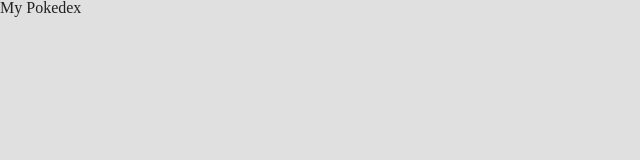
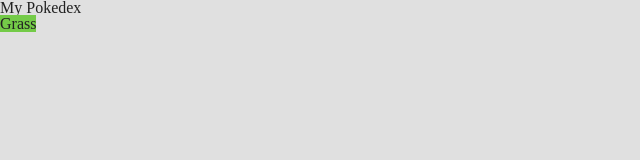
Before and after one commit to alexlumbreras/pokedex, a React (Create React App) app: page / in a window 1280 px wide. Shown: the top 160 px of the page, without its empty margins (0-640 px from the left). Built offline with nearby package versions, Linux system fonts and the light colour scheme.

Commit message:
The test passes

```diff
--- a/src/App.tsx
+++ b/src/App.tsx
@@ -1,9 +1,11 @@
 import React from 'react';
+import { Tag } from './components/Tag/Tag';
 
 function App() {
   return (
     <div className="App">
       <h1>My Pokedex</h1>
+      <Tag color='grass'>Grass</Tag>
     </div>
   );
 }
--- a/src/components/Tag/Tag.tsx
+++ b/src/components/Tag/Tag.tsx
@@ -1,12 +1,19 @@
 import React from "react";
+import styles from './Tag.module.css';
 
 type TagProps = {
   color:string;
   children:string;
-}
+};
 
 export const Tag: React.FC<TagProps> = ({ color, children }) => {
   return(
-    <></>
-  )
-}
+    <span
+      className= {styles.tagWrapper}
+      style = {{
+        backgroundColor: `var(--type-${color})`,
+      }} >
+        {children}
+    </span>
+  );
+};
```
Also changed, not shown: 1 other file (tests, documents, lock files or other folders).
